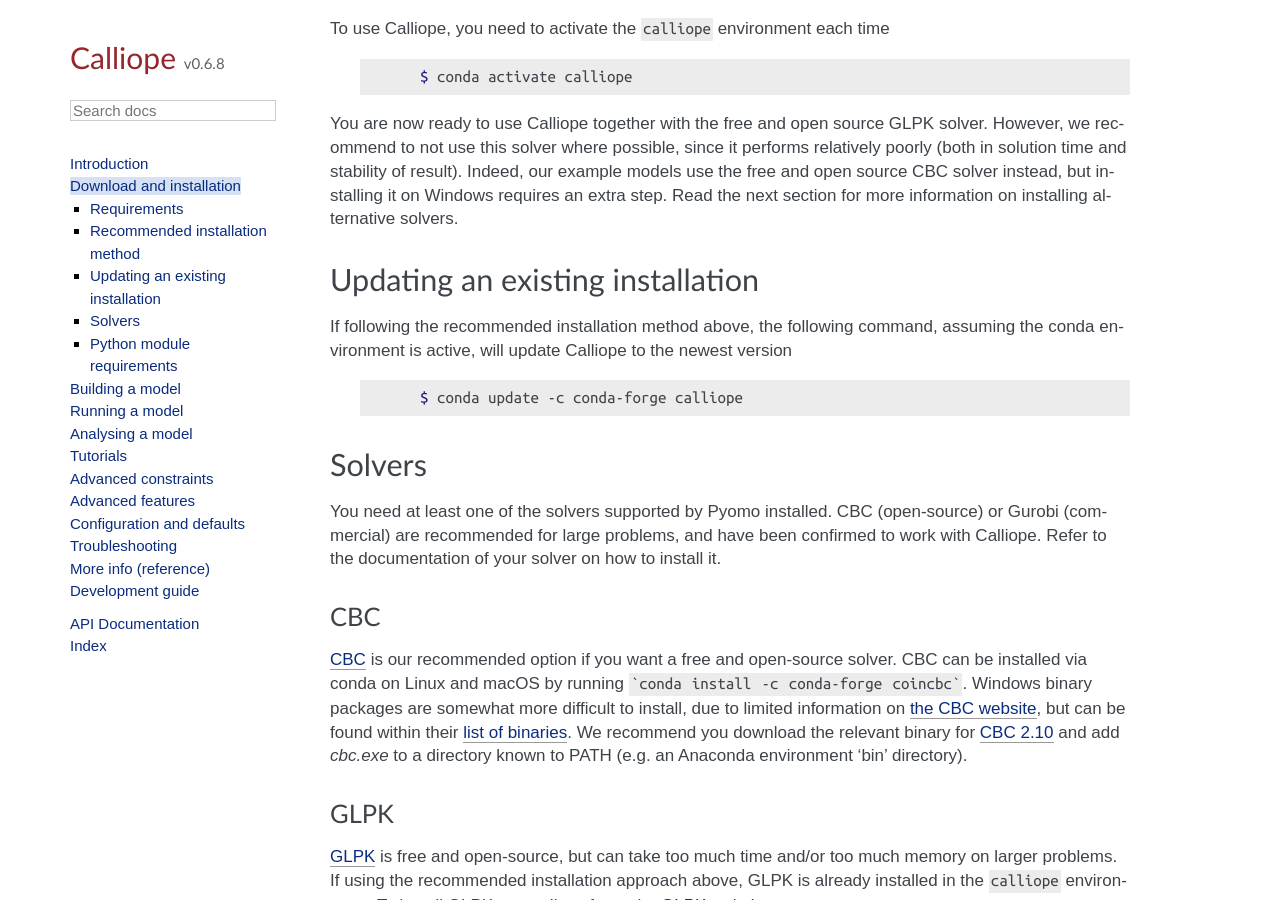
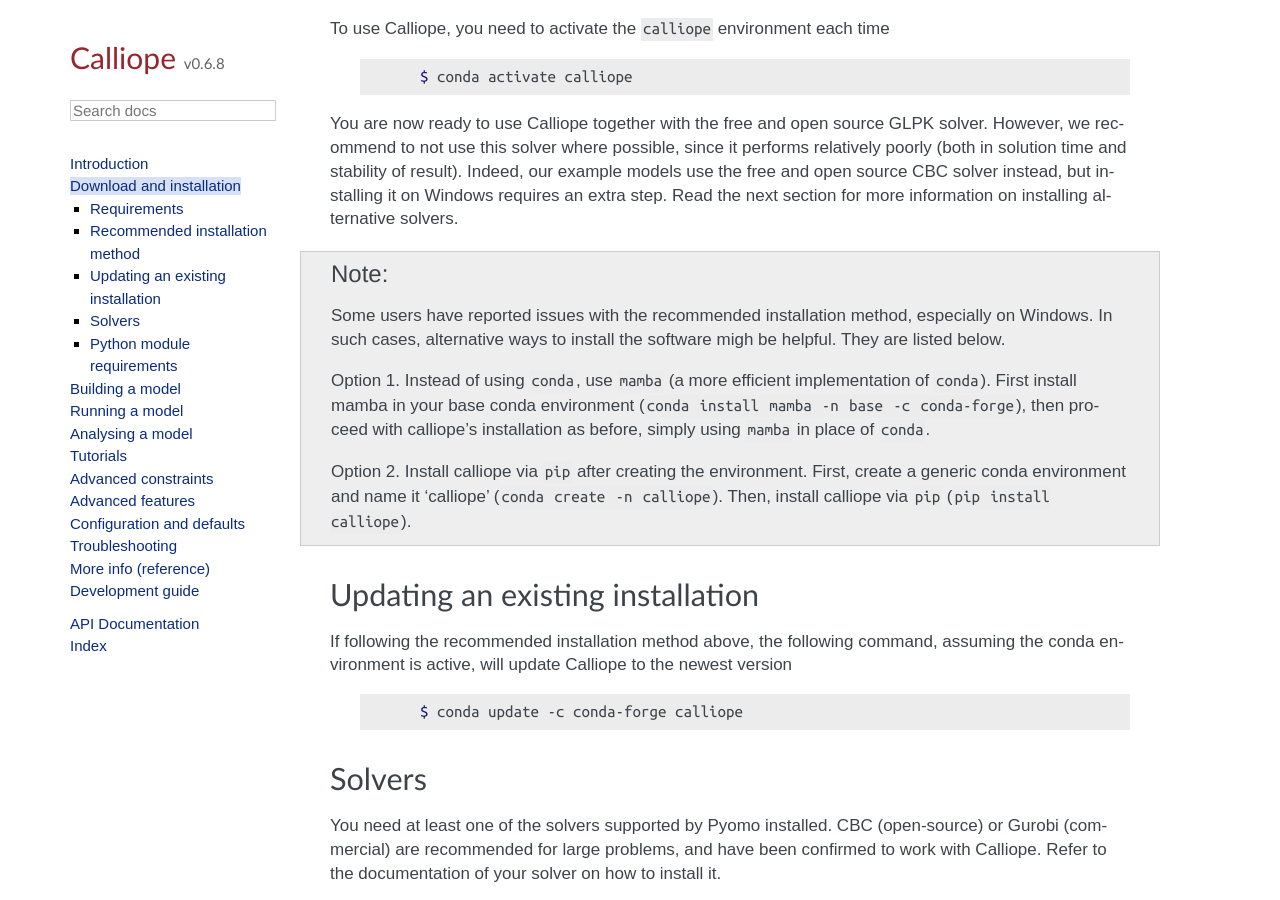
Before and after one commit to calliope-project/calliope, a Sphinx documentation site: the page built from doc/user/installation.rst, in a window 1280 px wide and 900 px high, scrolled down 704 px. Built offline with Sphinx 7.4.7, drawn with Linux system fonts in a browser that asks for light colours; some web fonts are replaced; pages that are not in the unit, such as notebooks, are missing from menus; a script that is not in the unit is left out.

Commit message:
Update docs with installation tips
Several users have been reporting issues with the recommended installation method. We normally help them on Gitter or via email proposing a couple of alternative installation methods. It is time to have these alternative methods featured in the documentation, to improve the possibility of self-help and avoid repetitions.

```diff
--- a/doc/user/installation.rst
+++ b/doc/user/installation.rst
@@ -36,6 +36,14 @@
     $ conda activate calliope
 
 You are now ready to use Calliope together with the free and open source GLPK solver. However, we recommend to not use this solver where possible, since it performs relatively poorly (both in solution time and stability of result). Indeed, our example models use the free and open source CBC solver instead, but installing it on Windows requires an extra step. Read the next section for more information on installing alternative solvers.
+
+.. note::
+
+  Some users have reported issues with the recommended installation method, especially on Windows. In such cases, alternative ways to install the software migh be helpful. They are listed below.
+
+  Option 1. Instead of using ``conda``, use ``mamba`` (a more efficient implementation of ``conda``). First install mamba in your base conda environment (``conda install mamba -n base -c conda-forge``), then proceed with calliope's installation as before, simply using ``mamba`` in place of ``conda``.
+
+  Option 2. Install calliope via ``pip`` after creating the environment. First, create a generic conda environment and name it 'calliope' (``conda create -n calliope``). Then, install calliope via ``pip`` (``pip install calliope``).
 
 Updating an existing installation
 =================================
```
